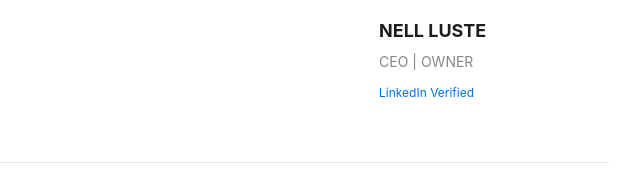
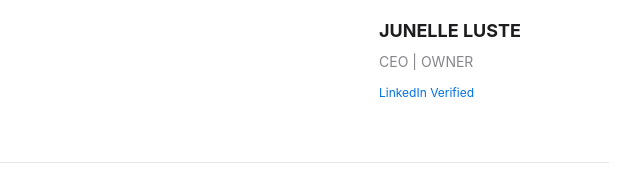
Before and after one commit to dontlookfornell/tech-gadgets, a plain HTML site: page about.html in a window 1280 px wide. Shown: the part 343-530 px from the top of the page, 531-1171 px from the left. Drawn offline with Linux system fonts and the light colour scheme.

Commit message:
This is my original website.html

```diff
--- a/about.html
+++ b/about.html
@@ -21,7 +21,7 @@
 
                 </div>
                 <div class="founder-details">
-                    <h3>NELL LUSTE</h3>
+                    <h3>JUNELLE LUSTE</h3>
                     <p class="title">CEO | OWNER</p>
                     <span class="verified">LinkedIn Verified</span>
                 </div>
```
